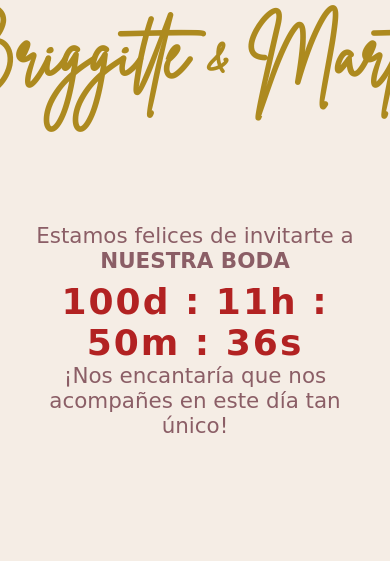
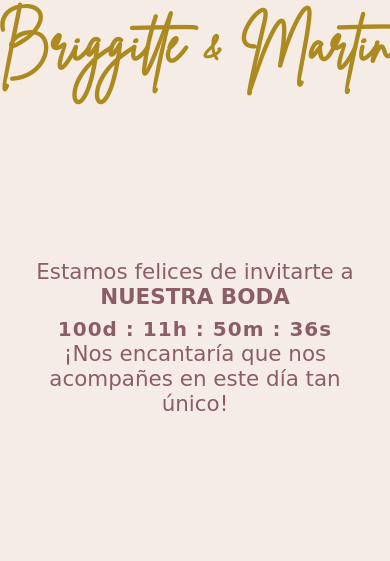
Before and after one commit to jcaceres89c/boda, a plain HTML site: page index.html in a window 390 px wide. Shown: the top 561 px of the page. Drawn offline with Linux system fonts and the light colour scheme; a web font is replaced by a local one.

Commit message:
modificacion de html

```diff
--- a/css/styles.css
+++ b/css/styles.css
@@ -81,13 +81,11 @@ html, body {
   margin-bottom: 0.3rem;
 }
 
-/* Aquí el cambio solicitado: tamaño y color del reloj */
 .countdown-timer {
-  font-size: clamp(36px, 7vw, 72px);  /* Más grande */
-  font-weight: 900;                   /* Más grueso */
-  letter-spacing: 2px;
+  font-size: clamp(20px, 4vw, 36px);
+  font-weight: bold;
+  letter-spacing: 1px;
   font-family: 'Kitten', cursive;
-  color: #B22222;                    /* Rojo oscuro */
 }
 
 /* Contenedor del sobre */
@@ -119,16 +117,17 @@ html, body {
   }
 
   .names-box .name {
-    font-size: clamp(40px, 18vw, 90px);
+    /* Reducimos máximo para que no se salga */
+    font-size: clamp(32px, 14vw, 70px);
   }
 
   .names-box .ampersand {
-    font-size: clamp(30px, 12vw, 70px);
+    font-size: clamp(24px, 10vw, 50px);
   }
 
   .invite-text {
     font-size: clamp(15px, 5.5vw, 22px);
-    margin: 0.8rem 0;
+    margin: 0.5rem 0 0.2rem 0; /* Reducido margen inferior para acercar el sobre */
     max-width: 90%;
   }
 
@@ -139,7 +138,7 @@ html, body {
     min-height: 180px;
     max-width: 320px;
     max-height: 320px;
-    margin-top: 2rem;
+    margin-top: 0.2rem; /* Menor margen superior para pegar el sobre */
     margin-bottom: 0;
   }
 }
@@ -160,7 +159,7 @@ html, body {
 
   .countdown-box p,
   .countdown-timer {
-    font-size: clamp(20px, 4vw, 36px);
+    font-size: clamp(14px, 3.5vw, 20px);
   }
 
   .envelope-container {
```
